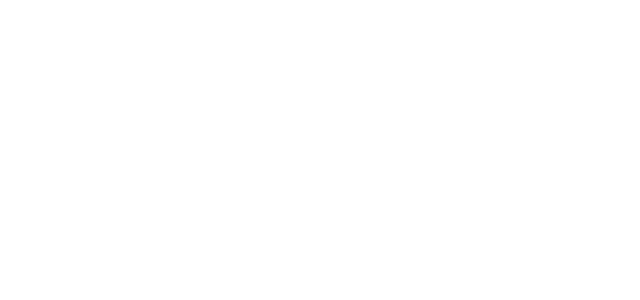
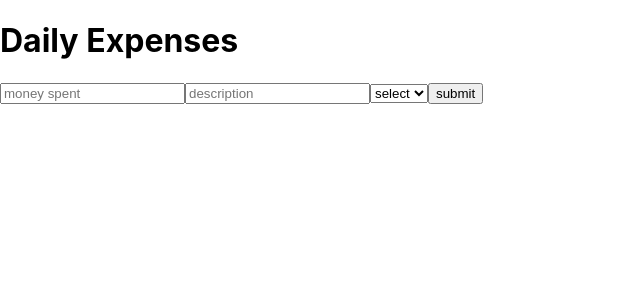
Before and after one commit to Chiksinafees/Expense-Tracker, a React (Create React App) app: page /DailyExpense in a window 1280 px wide. Shown: the top 300 px of the page, without its empty margins (0-640 px from the left). Built offline with nearby package versions, Linux system fonts and the light colour scheme.

Commit message:
Adding Expenses for tracking purpose (task 8)

```diff
--- a/src/App.js
+++ b/src/App.js
@@ -6,6 +6,7 @@
 import CompleteProfile from "./components/pages/CompleteProfile";
 import EmailVerification from "./components/pages/EmailVerification";
 import ForgetPassword from "./components/pages/ForgetPassword";
+import DailyExpense from "./components/pages/DailyExpense";
 
 function App() {
   return (
@@ -25,6 +26,9 @@
       <Route path="/ForgetPassword" exact>
         <ForgetPassword />
       </Route>
+      <Route path="/DailyExpense" exact>
+        <DailyExpense />
+      </Route>
     </Fragment>
   );
 }
--- /dev/null
+++ b/src/components/pages/DailyExpense.js
@@ -0,0 +1,73 @@
+import { Fragment, useState } from "react";
+
+const DailyExpense = () => {
+  const [moneySpent, setMoneySpent] = useState("");
+  const [description, setDescription] = useState("");
+  const [category, setCategory] = useState("");
+  const [arr, setArr] = useState([]);
+
+  const moneySpentHandler = (e) => {
+    setMoneySpent(e.target.value);
+  };
+
+  const descriptionHandler = (e) => {
+    setDescription(e.target.value);
+  };
+
+  const categoryHandler = (e) => {
+    setCategory(e.target.value);
+  };
+
+  const formSubmitHnadler = (e) => {
+    e.preventDefault();
+    setArr([
+      ...arr,
+      { moneySpent: moneySpent, description: description, category: category },
+    ]);
+
+    setMoneySpent("");
+    setDescription("");
+    setCategory("");
+  };
+  return (
+    <Fragment>
+      <form onSubmit={formSubmitHnadler}>
+        <h1>Daily Expenses</h1>
+        <input
+          type="number"
+          id="money spent"
+          placeholder="money spent"
+          onChange={moneySpentHandler}
+          value={moneySpent}
+          required
+        />
+        <input
+          type="text"
+          id="description"
+          placeholder="description"
+          onChange={descriptionHandler}
+          value={description}
+          required
+        />
+        <select value={category} onChange={categoryHandler}>
+          <option>select</option>
+          <option value="food">food</option>
+          <option value="petrol">petrol</option>
+          <option value="salary">salary</option>
+        </select>
+        <button type="submit">submit</button>
+      </form>
+      <ul>
+        {arr.map((array) => (
+          <li key={array.money + array.description}>
+            moneySpent: {array.moneySpent}
+            description: {array.description}
+            category: {array.category}
+          </li>
+        ))}
+      </ul>
+    </Fragment>
+  );
+};
+
+export default DailyExpense;
--- a/src/components/signup/ExpenseForm.js
+++ b/src/components/signup/ExpenseForm.js
@@ -78,7 +78,9 @@
           const emailId = data.email.replace(regex, "")
           expCtx.login(data.idToken,emailId)
           //history.replace('/DummyScreen')
-          history.replace('/EmailVerification')
+          //history.replace('/EmailVerification')
+          history.replace('/DailyExpense')
+
           }
         })
         .catch((err) => {
```
